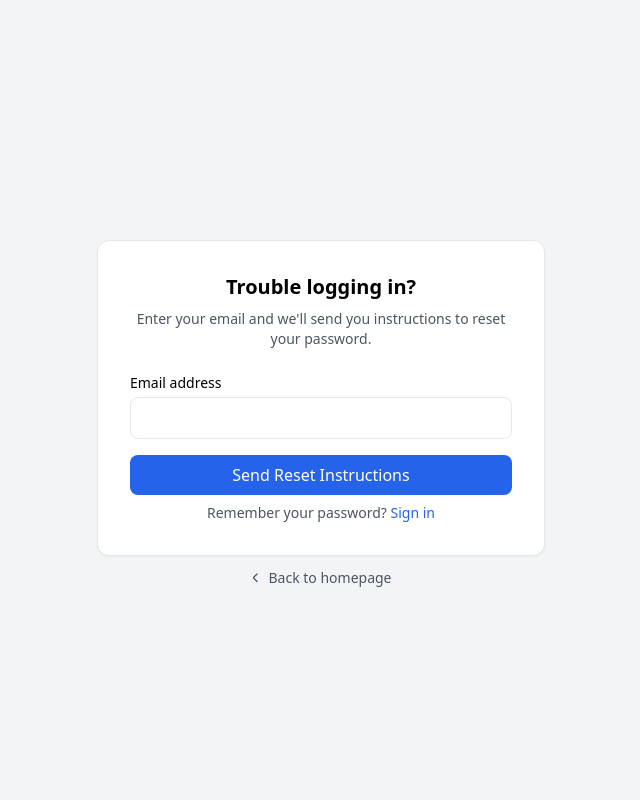
After one commit to gritholdings/grit-one-sdk-python, a Django app: page /auth/password/reset/ in a window 1280 px wide. The commit adds this page. Shown: the whole page, without its empty margins (319-959 px from the left). Run offline with Django 5.2, Linux system fonts and the light colour scheme; parts of the project's set-up code (start-up, migrations or seed data) failed here and were passed over.

Commit message:
add password reset

```diff
--- /dev/null
+++ b/customauth/templates/customauth/password_reset_form.html
@@ -0,0 +1,58 @@
+{% load static %}
+<!DOCTYPE html>
+<html lang="en" class="h-full">
+<head>
+  <meta charset="UTF-8">
+  <meta name="viewport" content="width=device-width, initial-scale=1.0">
+  <title>Sign In</title>
+  <link rel="stylesheet" href="{% static 'home/global.css' %}">
+</head>
+<body class="bg-gray-100 flex h-full items-center py-16">
+  <main id="content" class="w-full max-w-28 mx-auto p-6" style="max-width:28rem">
+    <div class="mt-7 bg-white border border-gray-200 rounded-xl shadow-sm">
+      <div class="p-8 sm:p-7">
+        <div class="text-center">
+          <h1 class="text-xl font-semibold mb-1 text-center">Trouble logging in?</h1>
+          <p class="mt-2 text-sm text-gray-600">
+            Enter your email and we'll send you instructions to reset your password.
+          </p>
+        </div>
+        <div class="mt-6 space-y-5">
+          <form method="post" class="space-y-4">
+            {% csrf_token %}
+            {% if form.errors %}
+            <div class="text-red-600 text-sm">
+              Please correct the errors below.
+            </div>
+            {% endif %}
+
+            <div>
+                <label class="block text-sm">Email address</label>
+                <input type="email" name="email" class="w-full mt-1 px-3 py-2 border rounded-lg" required>
+            </div>
+
+            <button type="submit" class="w-full bg-blue-600 text-white rounded-lg py-2 hover:bg-blue-700">
+              Send Reset Instructions
+            </button>
+          </form>
+          <p class="mt-2 text-sm text-gray-600 text-center">
+            Remember your password?
+            <a class="text-blue-600 decoration-2 hover:underline focus:outline-none focus:underline font-medium" href="{% url 'login' %}">Sign in</a>
+          </p>
+        </div>
+      </div>
+    </div>
+    <p class="mt-3 flex justify-center items-center text-center divide-x divide-gray-300">
+      <a class="pe-3.5 inline-flex items-center gap-x-2 text-sm text-gray-600 decoration-2 hover:underline hover:text-blue-600" href="/">
+        <svg class="size-2.5" width="16" height="16" viewBox="0 0 16 16" fill="none">
+          <path d="M11.2792 1.64001L5.63273 7.28646C5.43747 7.48172 5.43747 7.79831 5.63273 7.99357L11.2792 13.64" stroke="currentColor" stroke-width="2" stroke-linecap="round"></path>
+        </svg>
+        Back to homepage
+      </a>
+    </p>
+  </main>
+  <script type="module">
+    import preline from 'https://cdn.jsdelivr.net/npm/preline@2.5.1/+esm';
+  </script>
+</body>
+</html>
--- a/customauth/urls.py
+++ b/customauth/urls.py
@@ -1,10 +1,27 @@
 from django.urls import path
-from .views import custom_logout_view, is_authenticated, signup, CustomLoginView
-
+from .views import custom_logout_view, is_authenticated, signup, CustomLoginView, CustomPasswordChangeView
+from django.contrib.auth.views import (
+    PasswordResetView,
+    PasswordResetDoneView,
+    PasswordResetConfirmView,
+    PasswordResetCompleteView
+)
 
 urlpatterns = [
     path('login/', CustomLoginView.as_view(), name='login'),
     path('logout/', custom_logout_view, name='logout'),
     path('signup/', signup, name='signup'),
-    path('is-authenticated/', is_authenticated, name='is_authenticated')
+    path('is-authenticated/', is_authenticated, name='is_authenticated'),
+    path('password/reset/',
+         PasswordResetView.as_view(template_name='customauth/password_reset_form.html'),
+         name='password_reset'),
+    path('password/reset/done/',
+         PasswordResetDoneView.as_view(template_name='customauth/password_reset_done.html'),
+         name='password_reset_done'),
+    path('password-reset-confirm/<uidb64>/<token>/',
+         PasswordResetConfirmView.as_view(template_name='customauth/password_reset_confirm.html'),
+         name='password_reset_confirm'),
+    path('password-reset-complete/',
+         PasswordResetCompleteView.as_view(template_name='customauth/password_reset_complete.html'),
+         name='password_reset_complete'),
 ]
```
Also changed, not shown: customauth/forms.py (+16 -0 lines), customauth/templates/customauth/login.html (+7 -7 lines), customauth/templates/customauth/password_reset_done.html (added, +17 -0 lines), customauth/views.py (+15 -1 lines).
